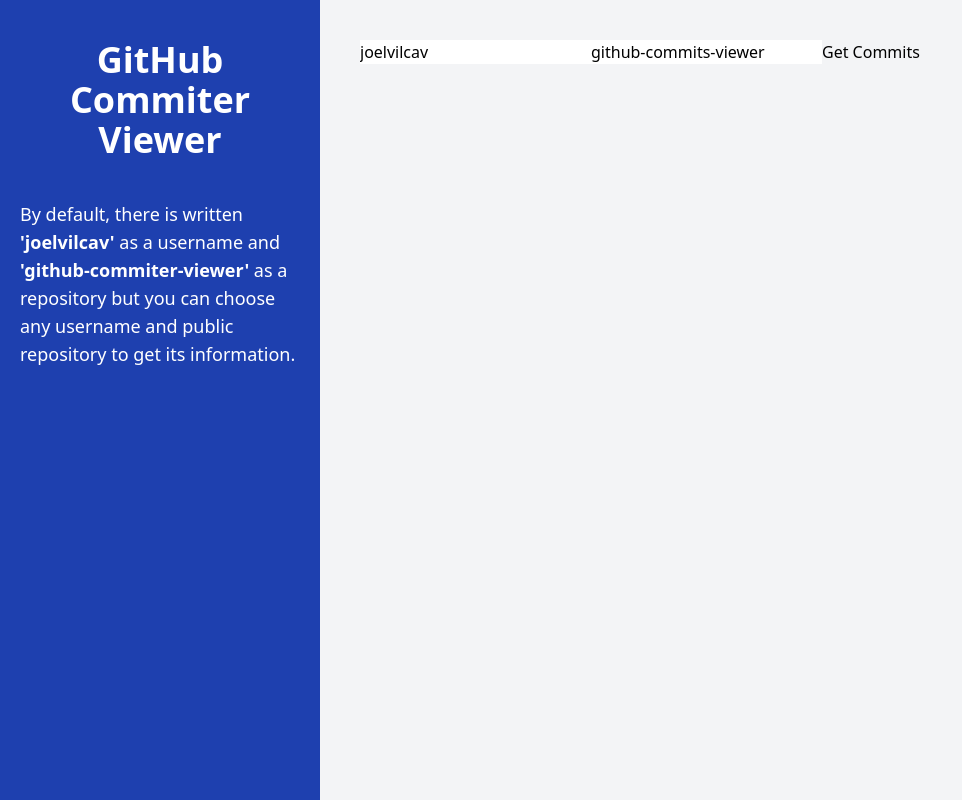
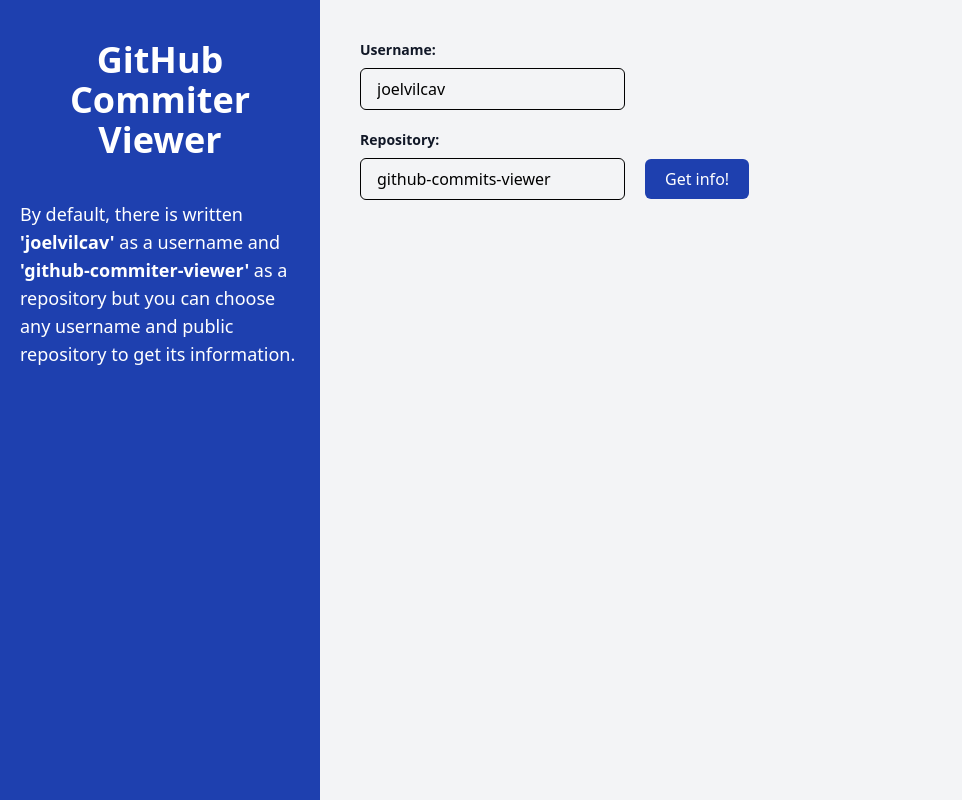
Before and after one commit to joelvilcav/github-commits-viewer, a React (Vite) app in the folder frontend/: page / in a window 1280 px wide. Shown: the whole page, without its empty margins (0-962 px from the left). Built offline with nearby package versions, Linux system fonts and the light colour scheme.

Commit message:
styling to buttons

```diff
--- a/frontend/src/components/Searcher.tsx
+++ b/frontend/src/components/Searcher.tsx
@@ -28,21 +28,40 @@
   return (
     <>
       <div>
-        <form onSubmit={handleSubmit}>
+        <form onSubmit={handleSubmit} className='mb-8'>
+          <label
+            htmlFor='username'
+            className='block mb-2 text-sm font-bold text-gray-900 dark:text-white'
+          >
+            Username:
+          </label>
           <input
             type='text'
+            id='username'
             placeholder='username'
             value={owner}
             onChange={(e) => setOwner(e.target.value)}
+            className='bg-gray-100 border border-black px-4 py-2 rounded-md'
           />
+          <label
+            htmlFor='username'
+            className='block mb-2 text-sm font-bold text-gray-900 dark:text-white mt-5'
+          >
+            Repository:
+          </label>
           <input
             type='text'
             placeholder='repo name'
             value={repo}
             onChange={(e) => setRepo(e.target.value)}
+            className='bg-gray-100 border border-black px-4 py-2 rounded-md'
           />
-          <button type='submit' onClick={toggleTable}>
-            Get Commits
+          <button
+            type='submit'
+            onClick={toggleTable}
+            className='bg-blue-800 px-5 py-2 rounded-md text-white ml-5'
+          >
+            Get info!
           </button>
         </form>
       </div>
```
